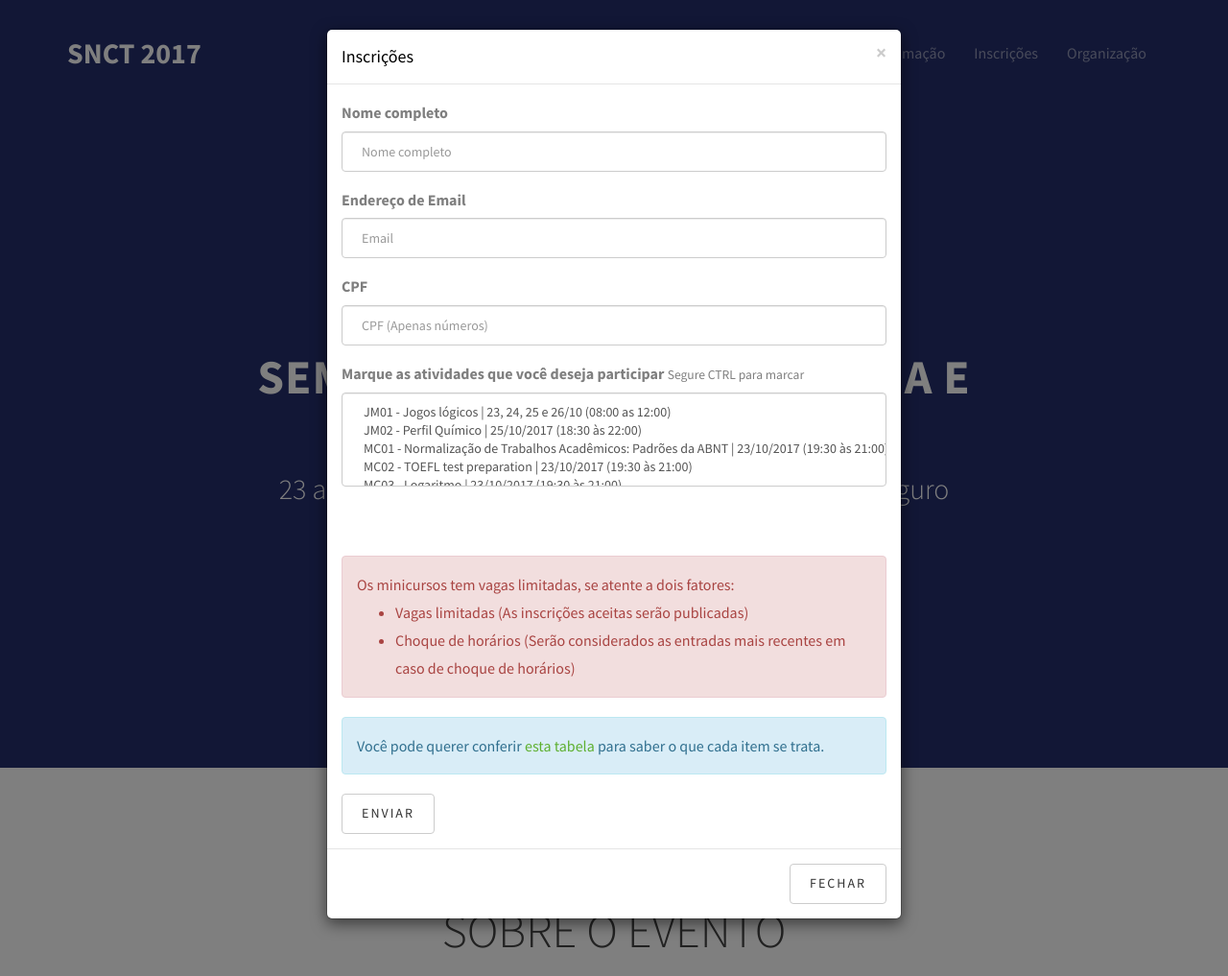
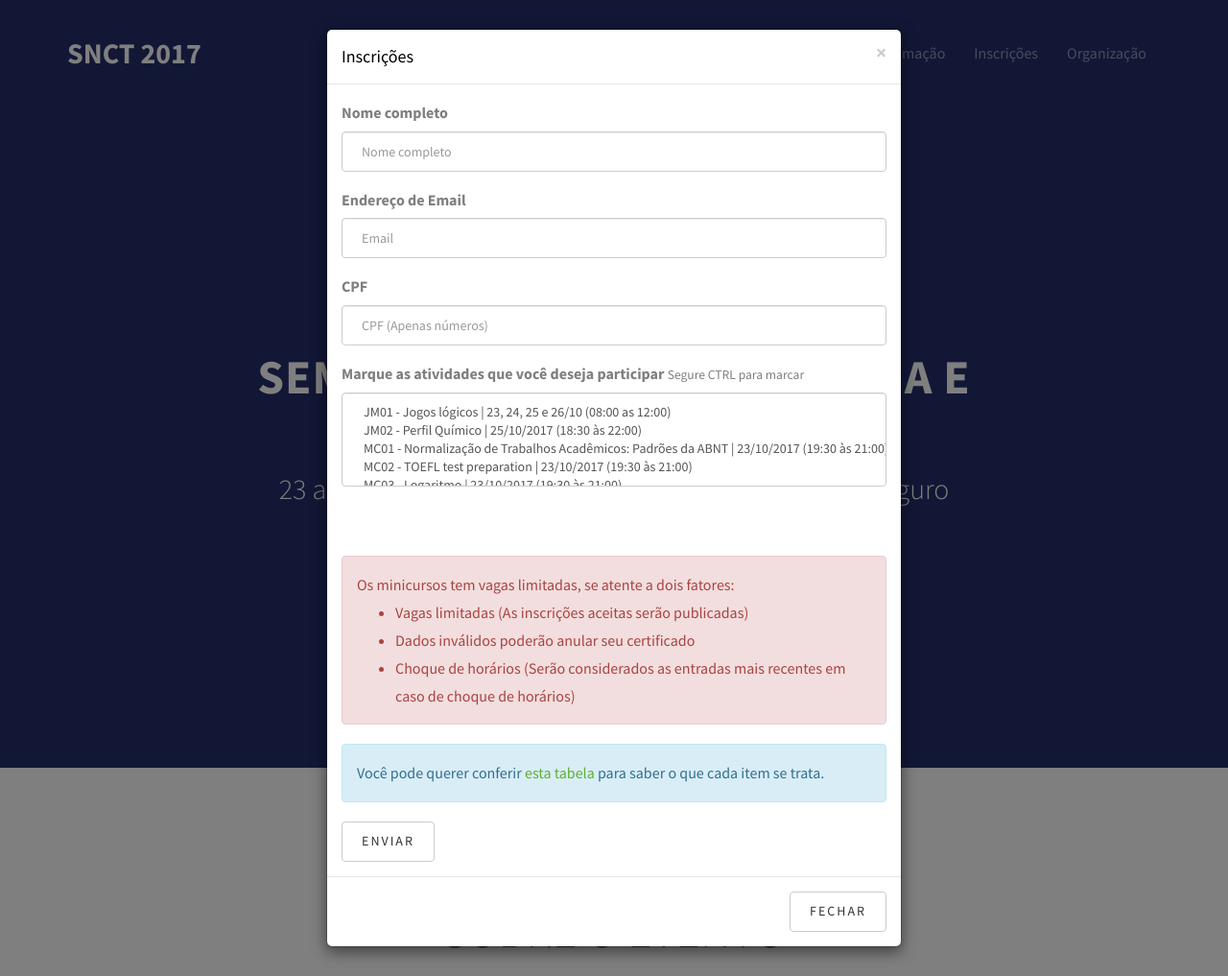
Before and after one commit to guiscaranse/snct2017, a Flask app: page / in a window 1280 px wide, after a click on "INSCREVA-SE". Shown: the whole page at 96% size. Run offline with Flask 2, Linux system fonts and the light colour scheme; some libraries are stand-ins or nearby versions; some web fonts are replaced.

Commit message:
Atualizado avisos

```diff
--- a/app/templates/modals.html
+++ b/app/templates/modals.html
@@ -33,6 +33,7 @@
           <div class="alert alert-danger" role="alert">Os minicursos tem vagas limitadas, se atente a dois fatores:<br>
             <ul>
               <li>Vagas limitadas (As inscrições aceitas serão publicadas)</li>
+              <li>Dados inválidos poderão anular seu certificado</li>
               <li>Choque de horários (Serão considerados as entradas mais recentes em caso de choque de horários)</li>
             </ul>
           </div>
```
